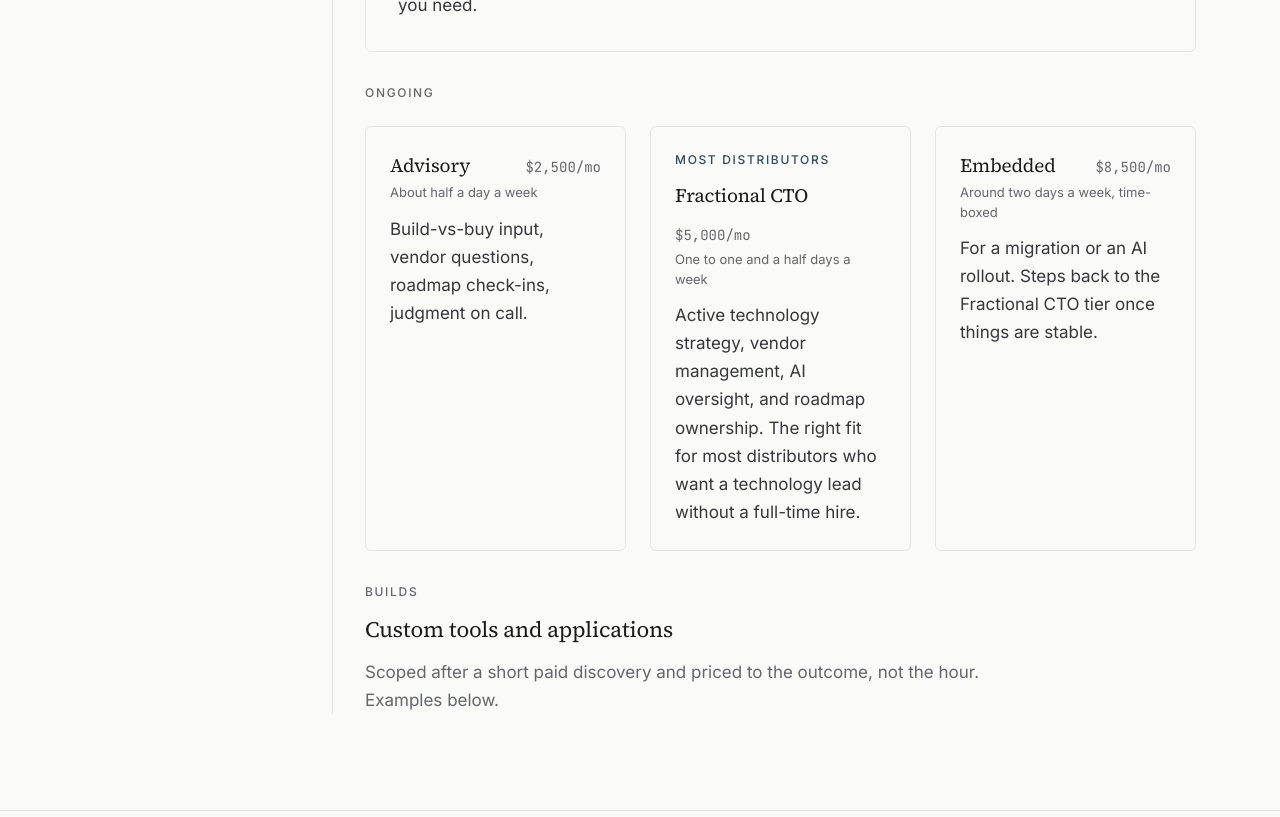
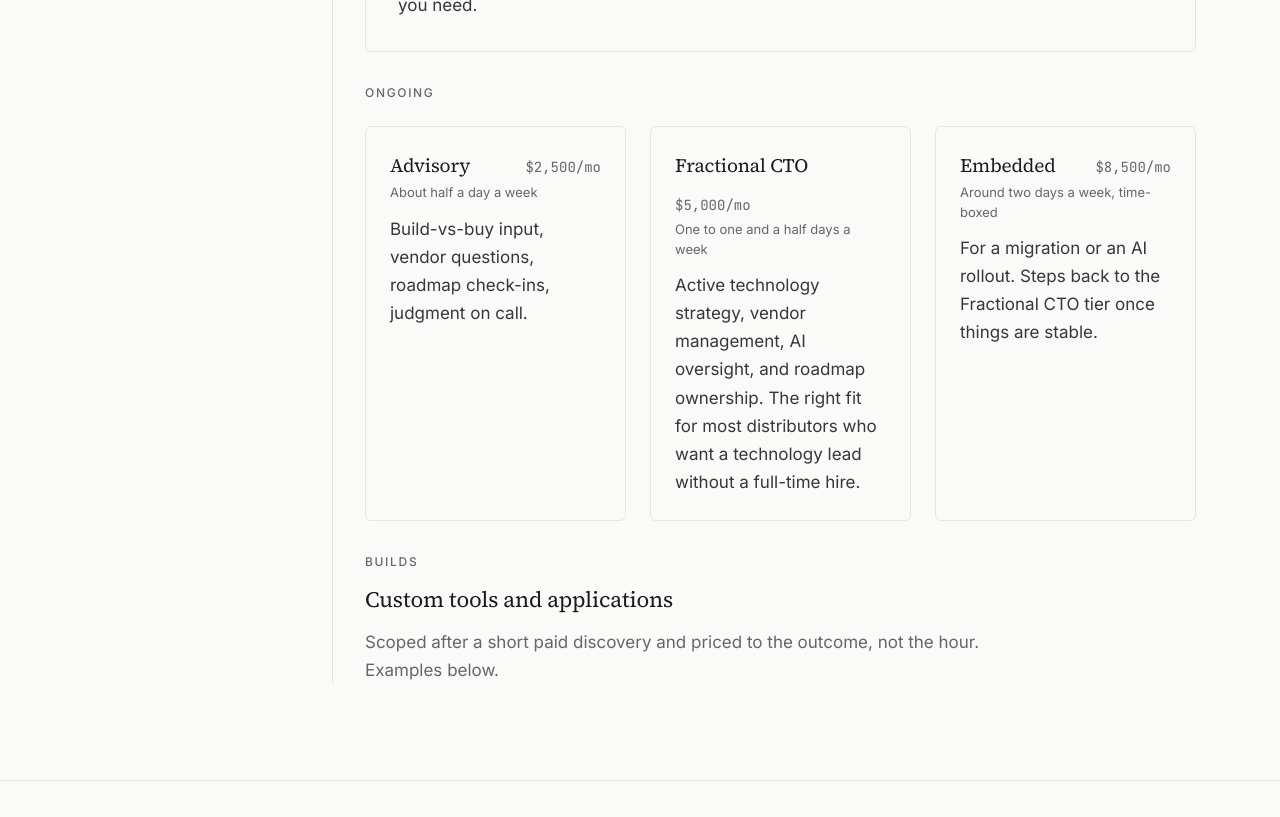
Before and after one commit to mattcory6000/beveragedata-site, a Next.js app: page / in a window 1280 px wide. Shown: the part 1980-2797 px from the top of the page. Built offline with nearby package versions, Linux system fonts and the light colour scheme.

Commit message:
feat: update footer styles and navbar links; enhance services layout and case study order

```diff
--- a/components/Footer.tsx
+++ b/components/Footer.tsx
@@ -20,8 +20,8 @@ export function Footer() {
             className="footer-wordmark"
             style={
               {
-                "--owl-m-size": "0.9em",
-                "--owl-m-nudge": "0.08em",
+                "--owl-m-size": "1.02em",
+                "--owl-m-nudge": "0.14em",
                 "--owl-m-bearing": "0.04em"
               } as React.CSSProperties
             }
@@ -35,7 +35,8 @@ export function Footer() {
                 height: "var(--owl-m-size)",
                 verticalAlign: "baseline",
                 transform: "translateY(var(--owl-m-nudge))",
-                marginRight: "var(--owl-m-bearing)"
+                marginRight: "var(--owl-m-bearing)",
+                opacity: 0.9
               }}
             >
               <Owl aria-hidden="true" />
--- a/components/Navbar.tsx
+++ b/components/Navbar.tsx
@@ -7,6 +7,7 @@ import { usePathname } from "next/navigation";
 import { Owl } from "@/components/Owl";
 
 const navLinks = [
+  { href: "/", label: "Home", match: (p: string) => p === "/" },
   { href: "/work", label: "Work", match: (p: string) => p === "/work" || p.startsWith("/work/") },
   { href: "/about", label: "About", match: (p: string) => p === "/about" }
 ] as const satisfies ReadonlyArray<{ href: Route; label: string; match: (path: string) => boolean }>;
--- a/components/Services.tsx
+++ b/components/Services.tsx
@@ -103,22 +103,7 @@ export function Services() {
                 <div className="eyebrow" style={{ marginBottom: "var(--s-5)" }}>Ongoing</div>
                 <div className="services-tiers">
                   {tiers.map((tier) => (
-                    <div
-                      key={tier.name}
-                      style={{
-                        padding: "var(--s-5)",
-                        borderRadius: "var(--radius-md)",
-                        border: "1px solid var(--rule)"
-                      }}
-                    >
-                      {tier.anchor && (
-                        <div
-                          className="eyebrow"
-                          style={{ color: "var(--accent)", marginBottom: "var(--s-3)" }}
-                        >
-                          Most distributors
-                        </div>
-                      )}
+                    <div key={tier.name} className="tier-card">
                       <div
                         style={{
                           display: "flex",
--- a/lib/caseStudies.ts
+++ b/lib/caseStudies.ts
@@ -18,16 +18,20 @@ export type CaseStudy = {
 const caseStudiesDirectory = path.join(process.cwd(), "content", "case-studies");
 
 const caseStudyOrder = [
+  "multi-state-beverage-tax-compliance-automation",
+  "customer-specific-erp-knowledge-agent",
   "distributor-erp",
   "supplier-price-normalization",
-  "customer-specific-erp-knowledge-agent",
-  "multi-state-beverage-tax-compliance-automation",
   "artifact-engine",
   "fdd-knowledge-base",
   "plume-ridge-migration"
 ];
 
-const featuredSlugs = ["distributor-erp", "supplier-price-normalization", "customer-specific-erp-knowledge-agent"];
+const featuredSlugs = [
+  "multi-state-beverage-tax-compliance-automation",
+  "customer-specific-erp-knowledge-agent",
+  "distributor-erp"
+];
 
 const caseStudyMeta: Record<string, { meta: string; summary: string }> = {
   "customer-specific-erp-knowledge-agent": {
--- a/styles/globals.css
+++ b/styles/globals.css
@@ -29,10 +29,10 @@
   --rule:         #E6E6E3;
   --rule-strong:  #C7C7C2;
 
-  /* Accent — steel blue */
-  --accent:        #2C4A5E;
-  --accent-hover:  #21384A;
-  --accent-tint:   #E3EAEF;
+  /* Accent — mid blue */
+  --accent:        #3A7CA0;
+  --accent-hover:  #2E647F;
+  --accent-tint:   #E4EEF3;
 
   /* Semantic — quiet, no rainbow */
   --success: #4A6B3A;
@@ -330,11 +330,12 @@ hr {
   width: 32px;
   height: 32px;
   color: var(--ink);
-  transition: color var(--dur) var(--ease);
+  transition: color var(--dur) var(--ease), transform var(--dur) var(--ease);
   text-decoration: none;
   background-image: none;
 }
-.nav-mark:hover { color: var(--accent); }
+.nav-mark:hover { color: var(--accent); transform: scale(1.06); }
+.nav-mark:focus-visible { color: var(--accent); }
 .nav-links {
   display: flex;
   gap: var(--s-6);
@@ -525,6 +526,10 @@ hr {
 }
 @media (prefers-reduced-motion: reduce) {
   .hero-owl { animation: none; }
+  .work-row { transition: none; }
+  .work-row:hover { transform: none; }
+  .tier-card { transition: border-color var(--dur) var(--ease); }
+  .tier-card:hover { transform: none; box-shadow: none; }
 }
 
 /* ---------- SECTIONS ---------- */
@@ -560,12 +565,12 @@ hr {
   text-decoration: none;
   color: inherit;
   background-image: none;
-  transition: none;
+  transition: transform var(--dur) var(--ease);
   cursor: pointer;
   margin: 0 calc(-1 * var(--s-4));
   border-radius: 2px;
 }
-.work-row:hover { background: transparent; }
+.work-row:hover { background: transparent; transform: translateX(4px); }
 .work-row:hover .work-title { color: var(--accent); }
 .work-row:hover .work-arrow { transform: translateX(4px); color: var(--accent); }
 .work-row:last-child { border-bottom: 1px solid var(--rule); }
@@ -836,6 +841,17 @@ hr {
   grid-template-columns: repeat(3, 1fr);
   gap: var(--s-5);
 }
+.tier-card {
+  padding: var(--s-5);
+  border-radius: var(--radius-md);
+  border: 1px solid var(--rule);
+  transition: border-color var(--dur) var(--ease), transform var(--dur) var(--ease), box-shadow var(--dur) var(--ease);
+}
+.tier-card:hover {
+  border-color: var(--rule-strong);
+  transform: translateY(-2px);
+  box-shadow: var(--shadow-2);
+}
 
 /* ---------- RESPONSIVE ---------- */
 @media (max-width: 900px) {
--- a/tailwind.config.ts
+++ b/tailwind.config.ts
@@ -18,9 +18,9 @@ const config: Config = {
         "ink-4": "#97989E",
         rule: "#E6E6E3",
         "rule-strong": "#C7C7C2",
-        accent: "#2C4A5E",
-        "accent-hover": "#21384A",
-        "accent-tint": "#E3EAEF"
+        accent: "#3A7CA0",
+        "accent-hover": "#2E647F",
+        "accent-tint": "#E4EEF3"
       },
       fontFamily: {
         serif: [
```
